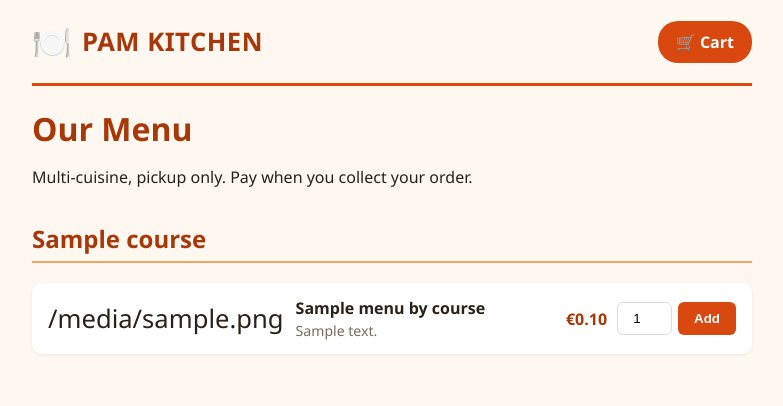
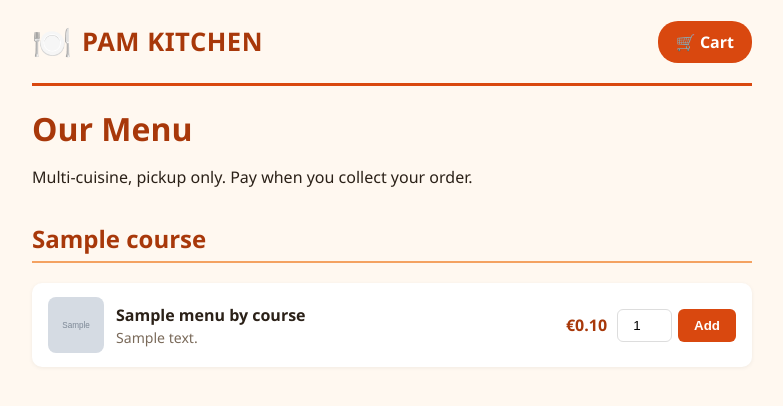
Before and after one commit to pragashkumar14/ce-capstone-cloud-kitchen, a Flask app: template app/src/templates/menu.html in a window 1280 px wide. Shown: the top 406 px of the page, without its empty margins (248-1031 px from the left). Run offline with Flask 3, Linux system fonts and the light colour scheme; the template is opened without the code that fills it: most values are stand-ins (such as "Sample title", 1, 10 or a date in 2020); grey boxes marked "Sample" are stand-in pictures.

Commit message:
Display real menu photos from S3, fallback to emoji icon when no photo set

```diff
--- a/app/src/templates/base.html
+++ b/app/src/templates/base.html
@@ -63,6 +63,7 @@
             box-shadow: 0 1px 4px rgba(0,0,0,0.06);
         }
         .item-icon { font-size: 1.6rem; margin-right: 12px; }
+        .item-photo { width: 56px; height: 56px; object-fit: cover; border-radius: 8px; margin-right: 12px; }
         .item-main { display: flex; align-items: center; }
         .item-name { font-weight: 700; color: var(--text); }
         .item-desc { color: var(--text-muted); font-size: 0.88em; margin-top: 2px; }
--- a/app/src/templates/menu.html
+++ b/app/src/templates/menu.html
@@ -10,7 +10,11 @@
     {% for item in menu_by_course[course] %}
     <div class="item">
         <div class="item-main">
+            {% if item.image_url %}
+            <img src="{{ item.image_url }}" alt="{{ item.name }}" class="item-photo">
+            {% else %}
             <span class="item-icon">{{ item.icon }}</span>
+            {% endif %}
             <div>
                 <div class="item-name">{{ item.name }}</div>
                 <div class="item-desc">{{ item.description }}</div>
```
